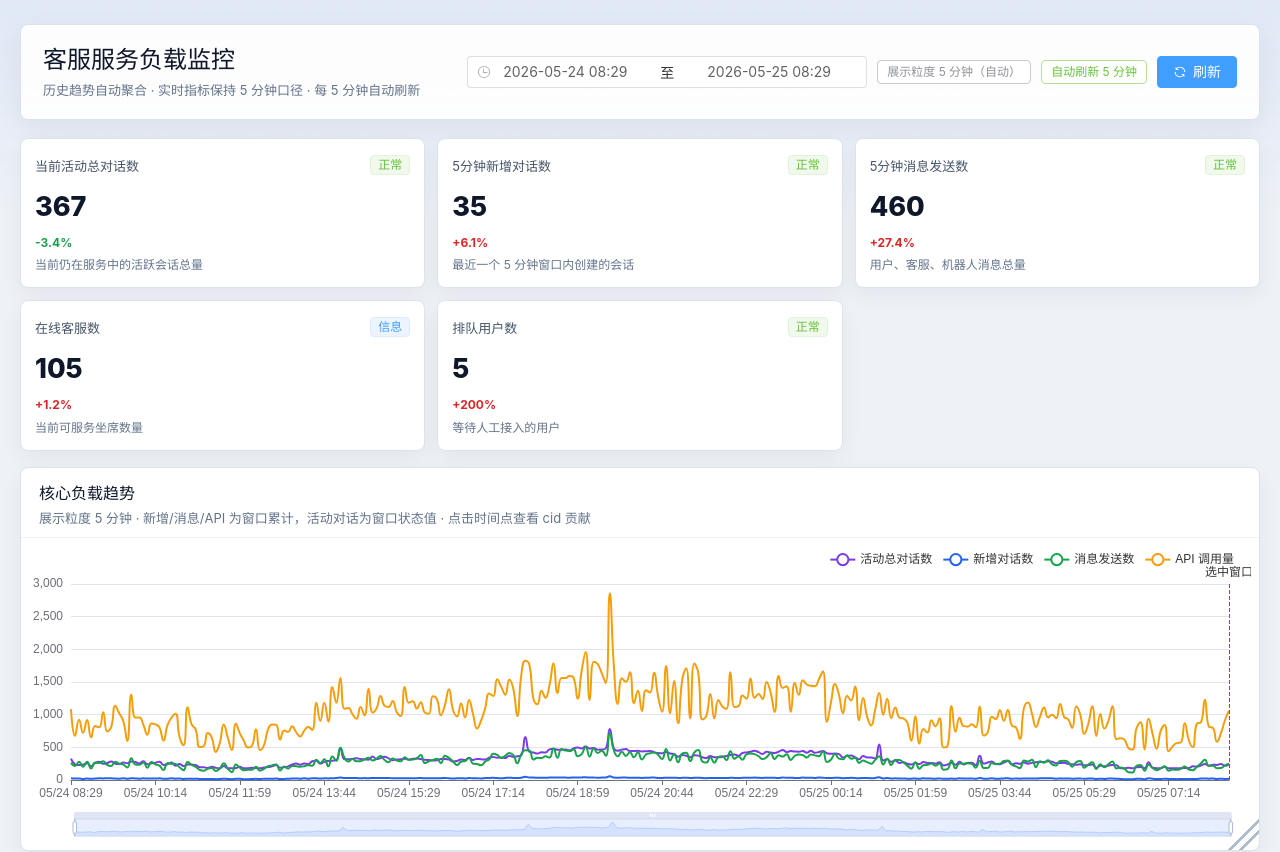
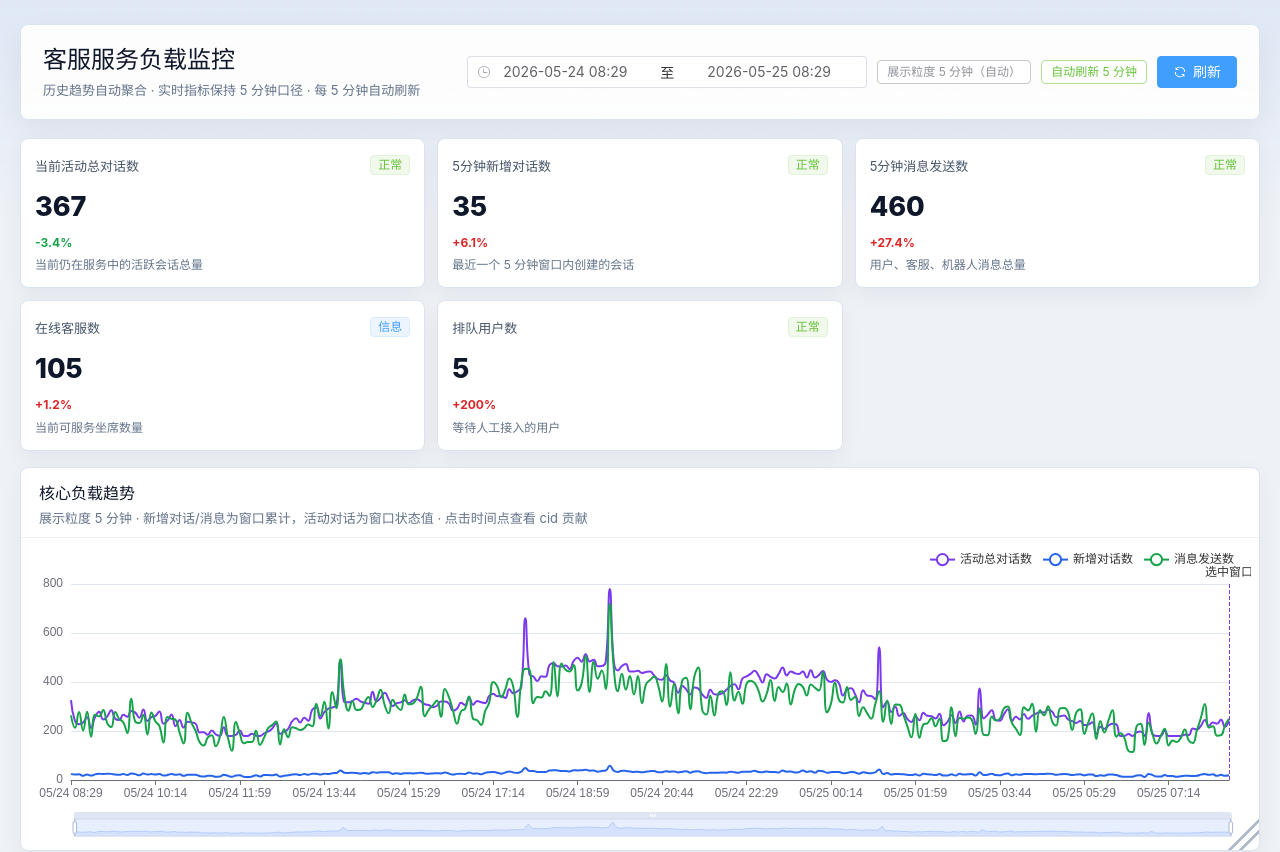
Before and after one commit to bingoyangcs/wellytalk_dashboard, a Vue app: page / in a window 1280 px wide. Shown: the top 852 px of the page. Built offline with nearby package versions, Linux system fonts and the light colour scheme.

Commit message:
Remove API calls from core load trend

```diff
--- a/src/components/TrendCharts.vue
+++ b/src/components/TrendCharts.vue
@@ -2,7 +2,7 @@
   <section v-if="variant === 'core'" class="section-stack">
     <EChartPanel
       title="核心负载趋势"
-      :subtitle="`展示粒度 ${granularityLabel} · 新增/消息/API 为窗口累计，活动对话为窗口状态值 · 点击时间点查看 cid 贡献`"
+      :subtitle="`展示粒度 ${granularityLabel} · 新增对话/消息为窗口累计，活动对话为窗口状态值 · 点击时间点查看 cid 贡献`"
       :option="loadTrendOption"
       :initial-span="24"
       @chart-click="handleLoadTrendClick"
@@ -73,7 +73,7 @@ const dataZoom = [
 ];
 
 const loadTrendOption = computed(() => ({
-  color: ['#7c3aed', '#2563eb', '#16a34a', '#f59e0b'],
+  color: ['#7c3aed', '#2563eb', '#16a34a'],
   tooltip,
   legend: { top: 6, right: 12 },
   grid: baseGrid,
@@ -109,13 +109,6 @@ const loadTrendOption = computed(() => ({
       smooth: true,
       showSymbol: showSymbols.value,
       data: props.points.map((p) => p.messages),
-    },
-    {
-      name: 'API 调用量',
-      type: 'line',
-      smooth: true,
-      showSymbol: showSymbols.value,
-      data: props.points.map((p) => p.apiCalls),
     },
   ],
 }));
```
